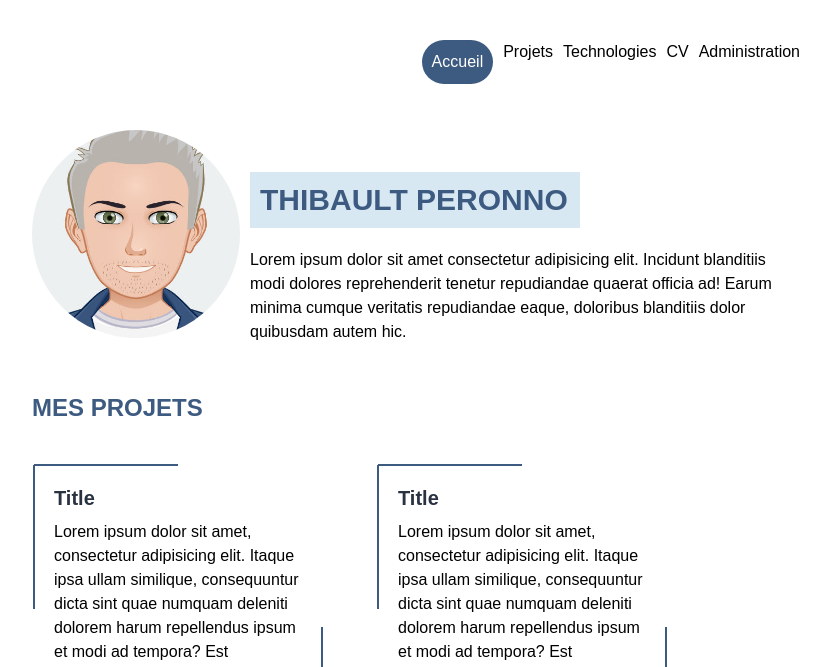
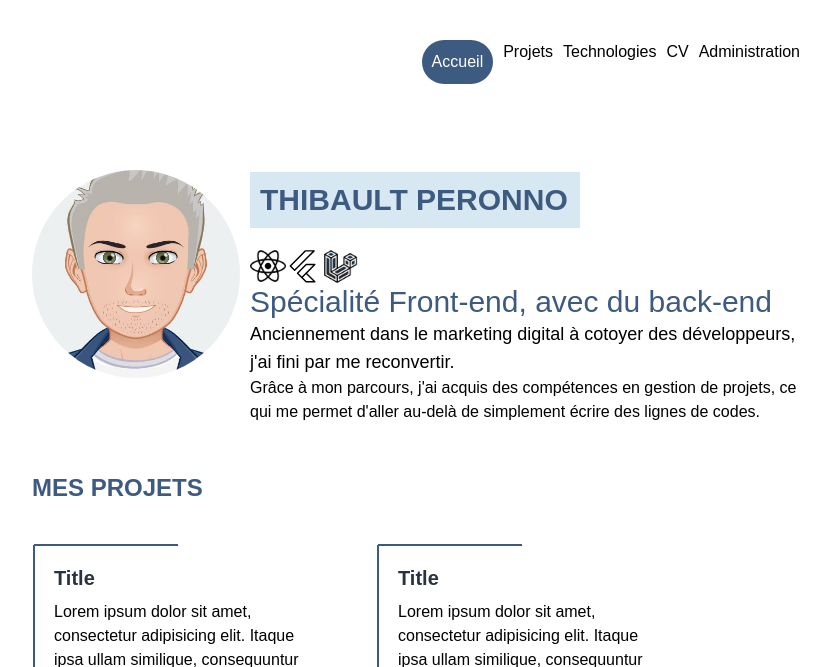
Before and after one commit to thibault-peronno/portefolio, a PHP site: page / in a window 1280 px wide. Shown: the top 667 px of the page, without its empty margins (224-1054 px from the left). Run offline with PHP 8.4, Linux system fonts and the light colour scheme; some libraries are stand-ins or nearby versions.

Commit message:
fixed conflict

```diff
--- a/app/views/home.tpl.php
+++ b/app/views/home.tpl.php
@@ -4,12 +4,14 @@
         <h1 class="text-3xl text-secondary bg-primary text-secondary uppercase font-bold p-2.5 sm:w-[60%] mb-5 sm:mt-12">
             Thibault PERONNO
         </h1>
-        <p>
-            Lorem ipsum dolor sit amet consectetur adipisicing elit. Incidunt
-            blanditiis modi dolores reprehenderit tenetur repudiandae quaerat
-            officia ad! Earum minima cumque veritatis repudiandae eaque, doloribus
-            blanditiis dolor quibusdam autem hic.
-        </p>
+        <div class="flex flex-row">
+        <img src="/assets/images/icons/react_mono.png" alt="" class="w-9 h-9 hover:translate-x-1.5 transition ease-in-out delay-150 duration-200" />
+        <img src="/assets/images/icons/flutter_mono.svg" alt="" class="w-9 h-9 hover:translate-x-1.5 transition ease-in-out delay-150 duration-200 mx-5" />
+        <img src="/assets/images/icons/laravel_mono.png" alt="" class="w-9 h-9 hover:translate-x-1.5 transition ease-in-out delay-150 duration-200" />
+        </div>
+        <p class="text-3xl my-7 text-secondary">Spécialité Front-end, avec du back-end</p>
+        <p class="text-lg">Anciennement dans le marketing digital à cotoyer des développeurs, j'ai fini par me reconvertir.</p>
+        <p>Grâce à mon parcours, j'ai acquis des compétences en gestion de projets, ce qui me permet d'aller au-delà de simplement écrire des lignes de codes.</p>
     </div>
 </section>
 <section>
```
Also changed, not shown: app/views/bo-projects.tpl.php (+7 -5 lines), app/views/projects.tpl.php (+6 -7 lines).
